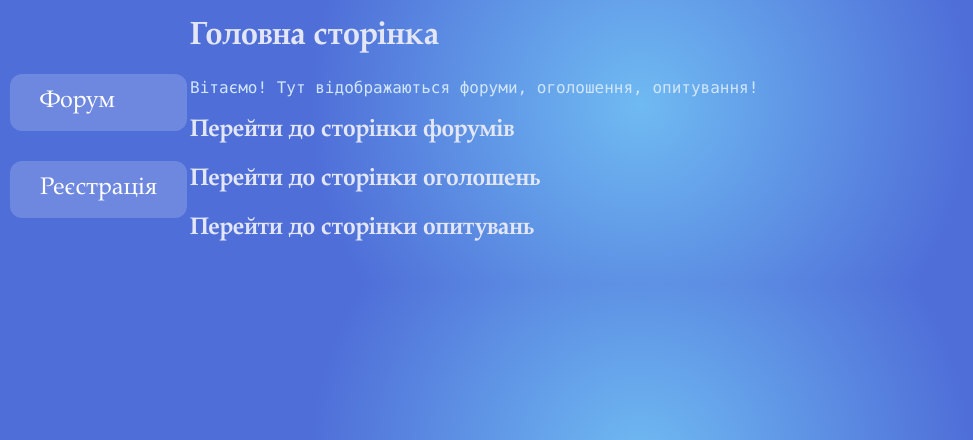
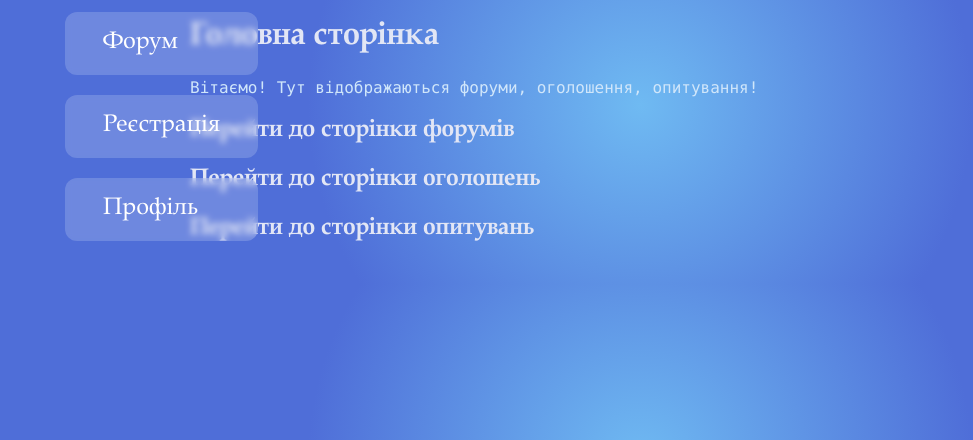
Before and after one commit to AlexandrRofficial/Online_Portal_Project, a Django app: page / in a window 1280 px wide. Shown: the part 74-514 px from the top of the page, without its empty margins (0-973 px from the left). Run offline with Django 5.2, Linux system fonts and the light colour scheme.

Commit message:
git push

```diff
--- a/main_page_app/templates/index.html
+++ b/main_page_app/templates/index.html
@@ -43,10 +43,9 @@
     }
 
     .btn {
-    display: in-line block;
-    flex-direction: column;
-    padding: 14px 30px;
-    margin: 10px;
+    display: inline-block;
+    padding: 17px 38px;
+    margin: 6px;
     background: rgba(255, 255, 255, 0.18);
     color: #ffffff;
     font-family: Garamond, serif;
@@ -55,6 +54,7 @@
     text-decoration: none;
     transition: 0.25s ease;
     backdrop-filter: blur(3px);
+    margin-left: 15px;
     }
 
     .btn:hover {
@@ -62,12 +62,12 @@
     transform: scale(1.05);
     }
     .button-block {
-        float: left;
-        display: flex;
-        justify-content: center;
-        flex-direction: column;
-        gap: 10px;
-        margin-top: -220px;
+    position: absolute;
+    top: 80px;
+    left: 50px;
+    display: flex;
+    flex-direction: column;
+    gap: 8px;
     }
 
     </style>
@@ -98,6 +98,7 @@
 <div class="button-block">
     <a href="forum1.html" class="btn">Форум</a>
     <a href="register2.html" class="btn">Реєстрація</a>
+    <a href="profile.html" class="btn">Профіль</a>
 </div>
 
 </body>
```
